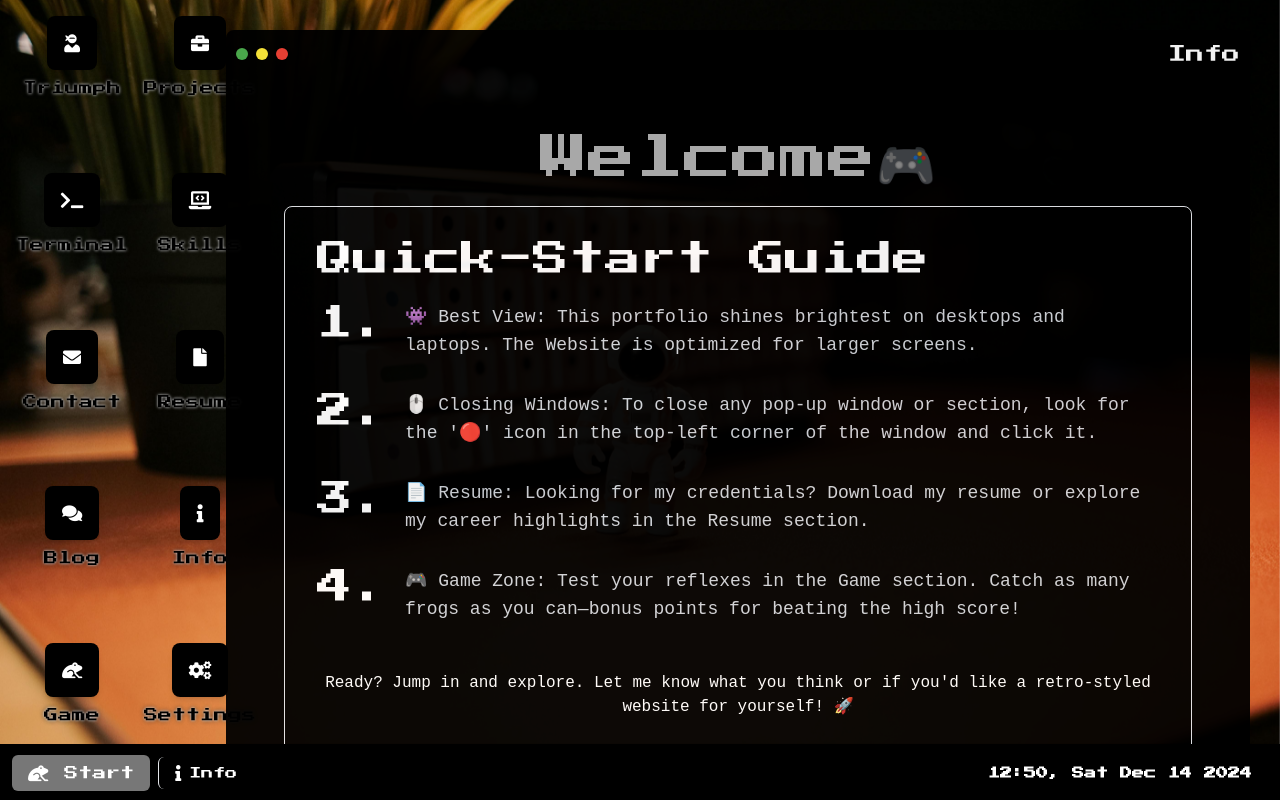
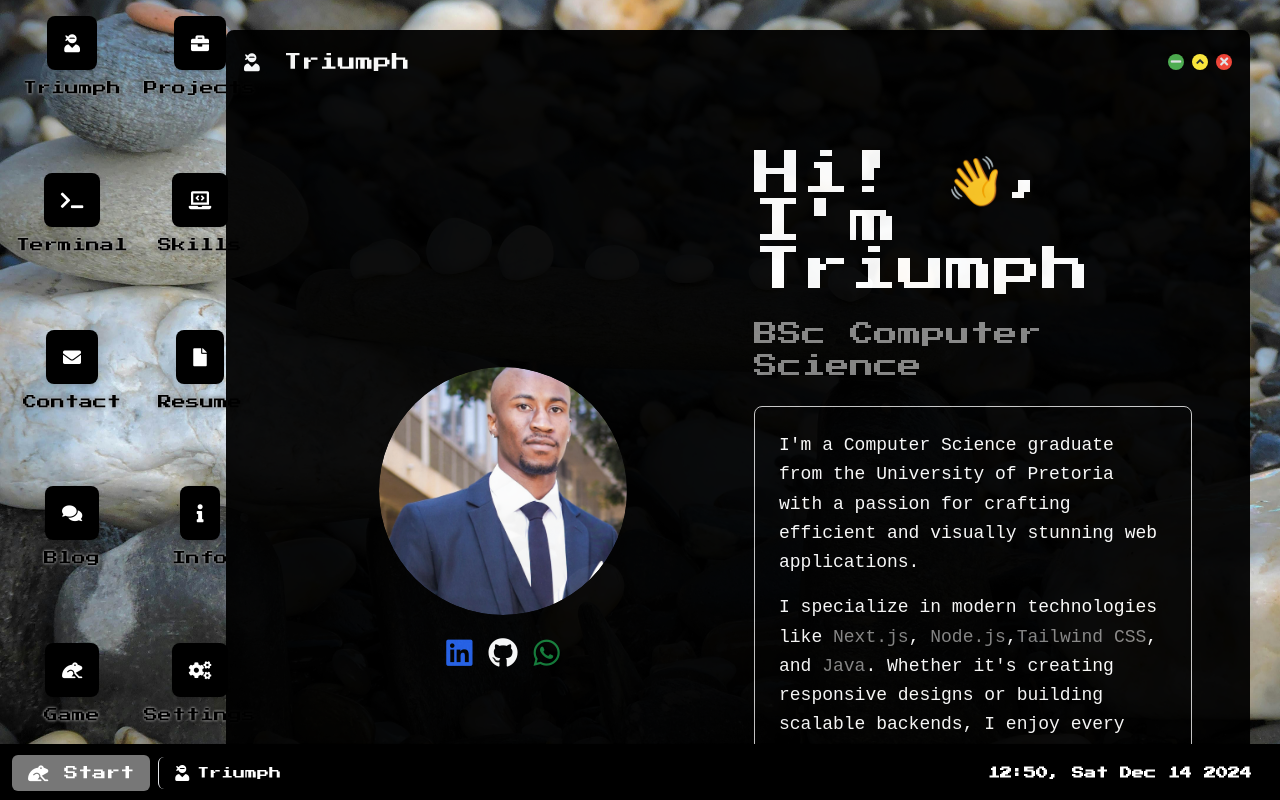
Before and after one commit to TriumphNdlovu/triumph-portfolio, a Next.js app: page / in a window 1280 px wide. Built offline with nearby package versions, Linux system fonts and the light colour scheme.

Commit message:
Refactor page metadata and window controls

```diff
--- a/src/app/layout.tsx
+++ b/src/app/layout.tsx
@@ -3,9 +3,9 @@ import "./globals.css";
 
 
 export const metadata: Metadata = {
-  title: "Triumph Portfolio",
+  title: "Triumph Ndlovu",
   description: "Take a journey through to the past and see the future",
-  keywords: ["Portfolio", "Triumph", "Vercel"],
+  keywords: ["Portfolio", "Triumph Ndlovu", "Vercel"],
 
 }
 
--- a/src/app/page.tsx
+++ b/src/app/page.tsx
@@ -161,7 +161,7 @@ export default function Home() {
     //Update theme and background image
     const savedTheme = localStorage.getItem("theme") || "Dark";
     document.documentElement.setAttribute("data-theme", savedTheme);
-    const savedBackground = localStorage.getItem("backgroundImage") || "space";
+    const savedBackground = localStorage.getItem("backgroundImage") || "beach";
     document.documentElement.style.setProperty('--themeBG', getBackgroundUrl(savedBackground));
 
     const updateCurrentTime = () => {
@@ -173,8 +173,8 @@ export default function Home() {
 
     setCurrentDate(new Date().toDateString());
 
-    if (!openWindows.includes('info')) {
-      handleWindowOpen('info');
+    if (!openWindows.includes('Triumph')) {
+      handleWindowOpen('Triumph');
     }
 
     // sleep for 1 sec
@@ -264,27 +264,72 @@ return (
                   }}
                 >
                   <div
-                    className="bg-windowBackground text-maintextColor p-2 rounded-t-lg flex justify-between items-center shadow-md border-b-2 border-mainColor cursor-move"
-                    onMouseDown={(e) => handleDrag(e, window)}
-                  >
-                    <div className="flex gap-2">
-                      <div
-                        className="w-3 h-3 bg-[#4CAF50] rounded-full hover:bg-[#45a049] cursor-pointer"
-                        onClick={() => handleWindowMinimize(window)}
-                      ></div>
-                      <div
-                        className="w-3 h-3 bg-[#FFEB3B] rounded-full hover:bg-[#FFEB3B] cursor-pointer"
-                        onClick={() => handleWindowMaximizeORMinimize(window)}
-                      ></div>
-                      <div
-                        className="w-3 h-3 bg-[#F44336] rounded-full hover:bg-[#e53935] cursor-pointer"
-                        onClick={() => handleWindowClose(window)}
-                      ></div>
+                      className="bg-windowBackground text-maintextColor p-2 rounded-t-lg flex justify-between items-center shadow-md border-b-2 border-mainColor cursor-move"
+                      onMouseDown={(e) => handleDrag(e, window)}
+                    >
+
+                      <span className="text-lg font-pixel flex items-center justify-start">
+                      {/* Icon */}
+                      <i
+                        className={`fas fa-${
+                          window === 'Triumph'
+                            ? 'user-ninja'
+                            : window === 'projects'
+                            ? 'briefcase'
+                            : window === 'skills'
+                            ? 'laptop-code'
+                            : window === 'contact'
+                            ? 'envelope'
+                            : window === 'resume'
+                            ? 'file'
+                            : window === 'blog'
+                            ? 'comments'
+                            : window === 'info'
+                            ? 'info'
+                            : window === 'Settings'
+                            ? 'cogs'
+                            : window === 'Game'
+                            ? 'gamepad'
+
+                            : 'terminal'
+                        } p-2`}
+                      ></i>
+                      {/* Text */}
+                      <span className="ml-2 p-2">
+                        {window.charAt(0).toUpperCase() + window.slice(1)}
+                      </span>
+                    </span>
+
+
+
+                      <div className="flex gap-2 p-2">
+                        <div
+                          className="w-4 h-4 bg-[#4CAF50] rounded-full flex items-center justify-center hover:bg-[#45a049] cursor-pointer"
+                          onClick={() => handleWindowMinimize(window)}
+                        >
+                          <i className="fas fa-minus hover:text-gray-800 text-gray-200 text-xs"></i>
+                        </div>
+                        <div
+                          className="w-4 h-4 bg-[#FFEB3B] rounded-full flex items-center justify-center hover:bg-[#FFD700] cursor-pointer"
+                          onClick={() => handleWindowMaximizeORMinimize(window)}
+                        >
+                          {size[window]?.width === 100 ? (
+                            <i className="fa fa-angle-down text-gray-800  text-xs"></i>
+                          ) : (
+                            <i className="fa fa-angle-up text-gray-800  text-xs"></i>
+                          )}
+                        </div>
+                        <div
+                          className="w-4 h-4 bg-[#F44336] rounded-full flex items-center justify-center hover:bg-[#E53935] cursor-pointer"
+                          onClick={() => handleWindowClose(window)}
+                        >
+                          <i className="fas fa-times hover:text-gray-800 text-gray-200 text-xs"></i>
+                        </div>
+                      </div>
+
+                      {/* Window Title */}
                     </div>
-                    <span className="text-lg font-pixel text-retroPink">
-                      {window.charAt(0).toUpperCase() + window.slice(1)}
-                    </span>
-                  </div>
+
                   <div className="overflow-y-auto max-h-[85vh] p-6">
                     {window === 'Triumph' && <About />}
                     {window === 'projects' && <Projects />}
```
